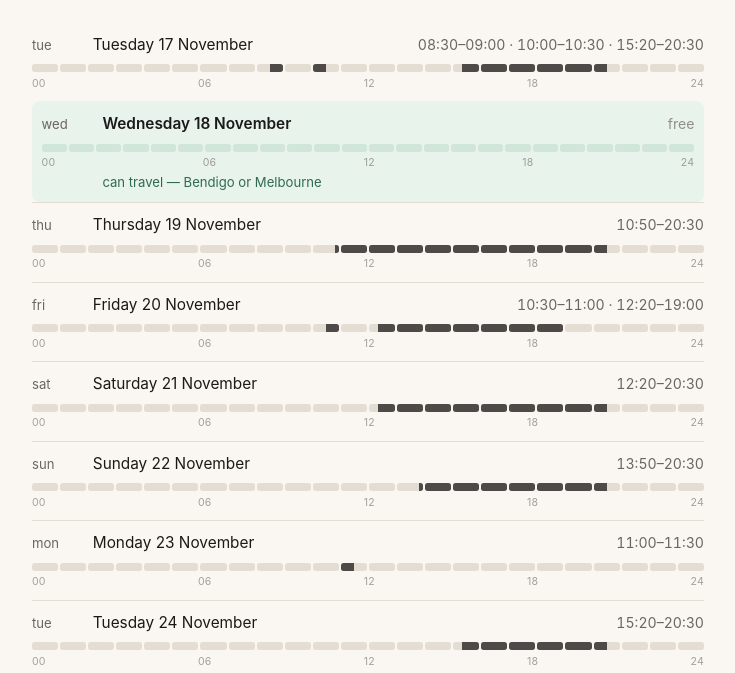
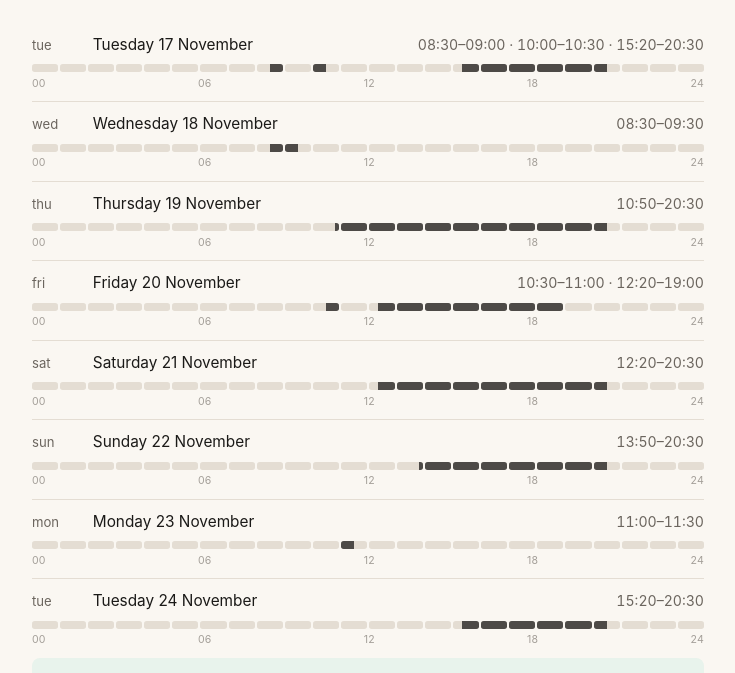
Before and after one commit to BuyMyMojo/aria-availabilities, a plain HTML site: page index.html in a window 1280 px wide. Shown: the part 95-768 px from the top of the page, without its empty margins (272-1007 px from the left). Drawn offline with Linux system fonts and the light colour scheme.

Commit message:
availabilities: 2026-11-17T01:41Z

```diff
--- a/index.html
+++ b/index.html
@@ -60,14 +60,14 @@
         <div class="ticks"><span>00</span><span>06</span><span>12</span><span>18</span><span>24</span></div>
 
       </li>
-      <li class="day travel free">
+      <li class="day">
         <span class="wd">Wed</span>
         <span class="date">Wednesday 18 November</span>
-        <span class="slots">free</span>
+        <span class="slots">08:30–09:30</span>
         <div class="bar" role="slider" tabindex="0" data-i="1"
-             aria-label="read the time on Wednesday 18 November — arrow keys move through the day"><span class="hbox"></span><span class="hbox"></span><span class="hbox"></span><span class="hbox"></span><span class="hbox"></span><span class="hbox"></span><span class="hbox"></span><span class="hbox"></span><span class="hbox"></span><span class="hbox"></span><span class="hbox"></span><span class="hbox"></span><span class="hbox"></span><span class="hbox"></span><span class="hbox"></span><span class="hbox"></span><span class="hbox"></span><span class="hbox"></span><span class="hbox"></span><span class="hbox"></span><span class="hbox"></span><span class="hbox"></span><span class="hbox"></span><span class="hbox"></span></div>
+             aria-label="read the time on Wednesday 18 November — arrow keys move through the day"><span class="hbox"></span><span class="hbox"></span><span class="hbox"></span><span class="hbox"></span><span class="hbox"></span><span class="hbox"></span><span class="hbox"></span><span class="hbox"></span><span class="hbox"><i style="left:50.00%;width:50.00%"></i></span><span class="hbox"><i style="left:0.00%;width:50.00%"></i></span><span class="hbox"></span><span class="hbox"></span><span class="hbox"></span><span class="hbox"></span><span class="hbox"></span><span class="hbox"></span><span class="hbox"></span><span class="hbox"></span><span class="hbox"></span><span class="hbox"></span><span class="hbox"></span><span class="hbox"></span><span class="hbox"></span><span class="hbox"></span></div>
         <div class="ticks"><span>00</span><span>06</span><span>12</span><span>18</span><span>24</span></div>
-        <span class="badge">can travel — Bendigo or Melbourne</span>
+
       </li>
       <li class="day">
         <span class="wd">Thu</span>
@@ -248,10 +248,10 @@
   </footer>
 </main>
 <script>
-  const generated = "2026-11-16T13:41:15.512Z";
+  const generated = "2026-11-17T01:41:16.927Z";
   // Labels read off the SAME spans the boxes were filled from, so a tooltip can never contradict the colour
   // under the pointer.
-  const DAYS = [{"label":"Tuesday 17 November","allDay":false,"spans":[[510,540],[600,630],[920,1230]]},{"label":"Wednesday 18 November","allDay":false,"spans":[]},{"label":"Thursday 19 November","allDay":false,"spans":[[650,1230]]},{"label":"Friday 20 November","allDay":false,"spans":[[630,660],[740,1140]]},{"label":"Saturday 21 November","allDay":false,"spans":[[740,1230]]},{"label":"Sunday 22 November","allDay":false,"spans":[[830,1230]]},{"label":"Monday 23 November","allDay":false,"spans":[[660,690]]},{"label":"Tuesday 24 November","allDay":false,"spans":[[920,1230]]},{"label":"Wednesday 25 November","allDay":false,"spans":[]},{"label":"Thursday 26 November","allDay":false,"spans":[[650,1230]]},{"label":"Friday 27 November","allDay":false,"spans":[[740,1140]]},{"label":"Saturday 28 November","allDay":false,"spans":[[740,1230]]},{"label":"Sunday 29 November","allDay":false,"spans":[[830,1230]]},{"label":"Monday 30 November","allDay":false,"spans":[]},{"label":"Tuesday 1 December","allDay":false,"spans":[[920,1230]]},{"label":"Wednesday 2 December","allDay":false,"spans":[]},{"label":"Thursday 3 December","allDay":false,"spans":[[650,1230]]},{"label":"Friday 4 December","allDay":false,"spans":[[740,1140]]},{"label":"Saturday 5 December","allDay":false,"spans":[[740,1230]]},{"label":"Sunday 6 December","allDay":false,"spans":[[830,1230]]},{"label":"Monday 7 December","allDay":false,"spans":[]}];
+  const DAYS = [{"label":"Tuesday 17 November","allDay":false,"spans":[[510,540],[600,630],[920,1230]]},{"label":"Wednesday 18 November","allDay":false,"spans":[[510,570]]},{"label":"Thursday 19 November","allDay":false,"spans":[[650,1230]]},{"label":"Friday 20 November","allDay":false,"spans":[[630,660],[740,1140]]},{"label":"Saturday 21 November","allDay":false,"spans":[[740,1230]]},{"label":"Sunday 22 November","allDay":false,"spans":[[830,1230]]},{"label":"Monday 23 November","allDay":false,"spans":[[660,690]]},{"label":"Tuesday 24 November","allDay":false,"spans":[[920,1230]]},{"label":"Wednesday 25 November","allDay":false,"spans":[]},{"label":"Thursday 26 November","allDay":false,"spans":[[650,1230]]},{"label":"Friday 27 November","allDay":false,"spans":[[740,1140]]},{"label":"Saturday 28 November","allDay":false,"spans":[[740,1230]]},{"label":"Sunday 29 November","allDay":false,"spans":[[830,1230]]},{"label":"Monday 30 November","allDay":false,"spans":[]},{"label":"Tuesday 1 December","allDay":false,"spans":[[920,1230]]},{"label":"Wednesday 2 December","allDay":false,"spans":[]},{"label":"Thursday 3 December","allDay":false,"spans":[[650,1230]]},{"label":"Friday 4 December","allDay":false,"spans":[[740,1140]]},{"label":"Saturday 5 December","allDay":false,"spans":[[740,1230]]},{"label":"Sunday 6 December","allDay":false,"spans":[[830,1230]]},{"label":"Monday 7 December","allDay":false,"spans":[]}];
   const hm = (m) => String(Math.floor(m / 60)).padStart(2, "0") + ":" + String(m % 60).padStart(2, "0");
   document.getElementById("gen").textContent = "generated " + new Date(generated).toLocaleString() + ".";
 
```
